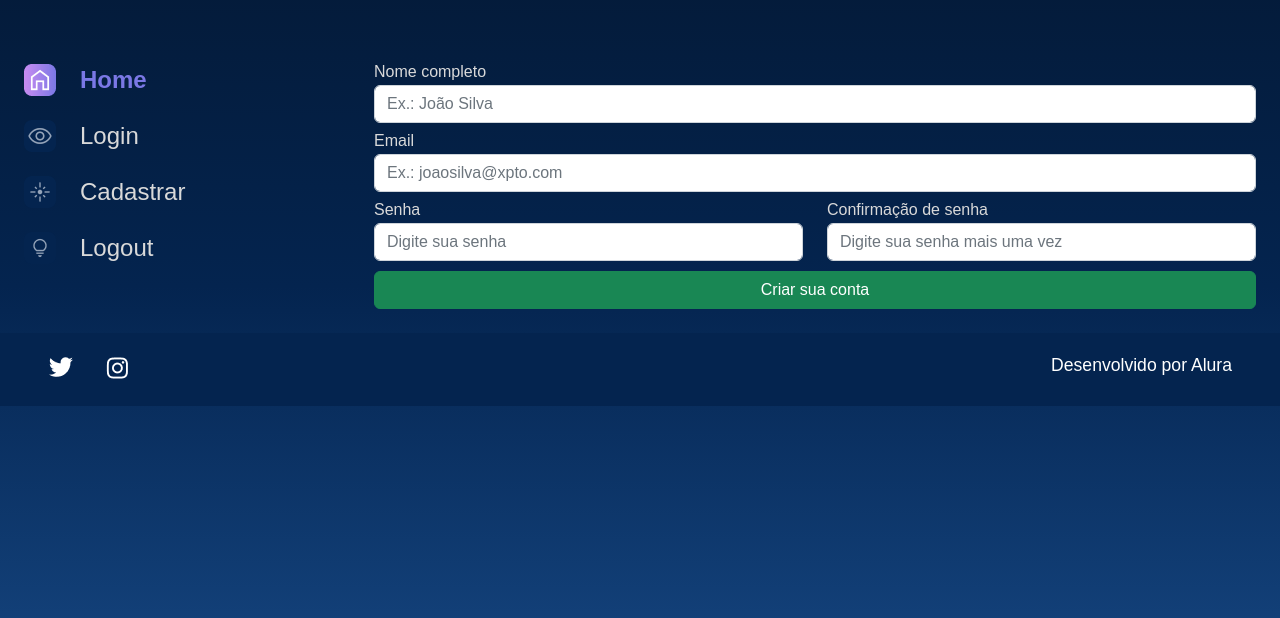
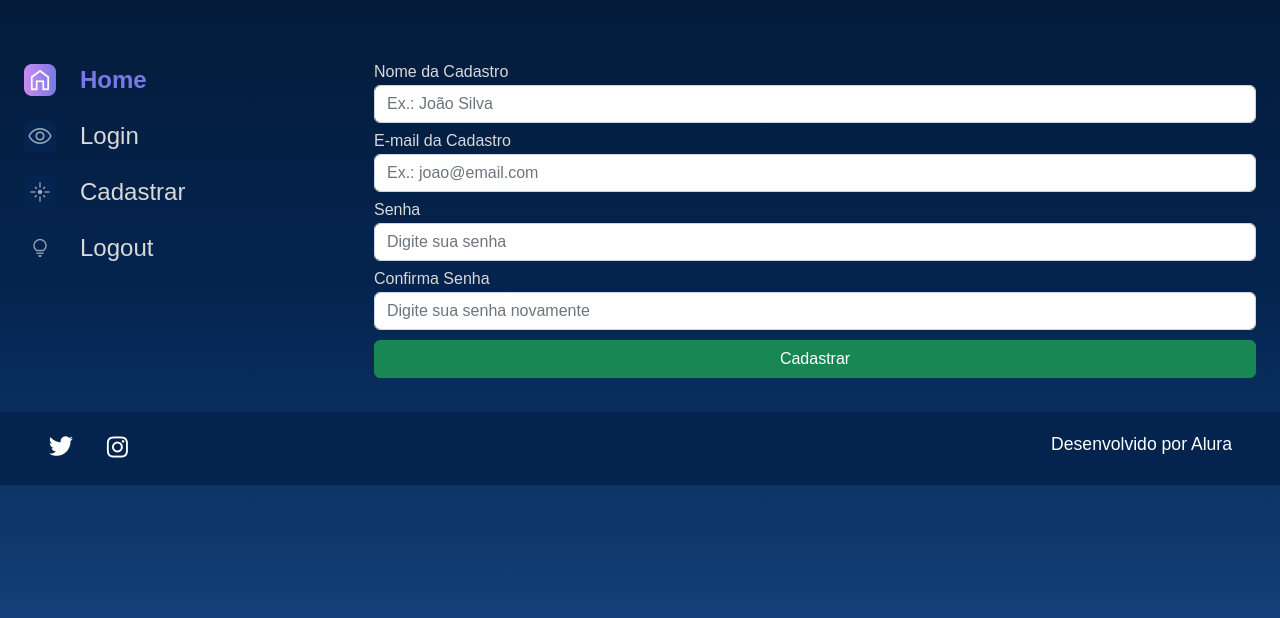
Before and after one commit to Felipedmgs/python_django, a Django app: page /cadastro in a window 1280 px wide. Shown: the part 114-732 px from the top of the page. Run offline with Django 5.2, Linux system fonts and the light colour scheme.

Commit message:
Merge branch 'main' of https://github.com/Felipedmgs/django_space

```diff
--- a/templates/usuarios/cadastro.html
+++ b/templates/usuarios/cadastro.html
@@ -41,27 +41,18 @@
                 </nav>
             </section>
             <section class="galeria" style="margin-left: 5em">
-                <form action="" method="">
+                <form action="{% url 'cadastro' %}" method="POST">
+                    {% csrf_token %}
                     <div class="row">
-                        <div class="col-12 col-lg-12" style="margin-bottom: 10px;">
-                            <label for="nome_cadastro" style="color:#D9D9D9; margin-bottom: 5px;"><b>Nome completo</b></label>
-                            <input type="text" class="form-control" name="nome_cadastro" placeholder="Ex.: João Silva" required>
+                        {% for field in form.visible_fields %}
+                        <div  class="col-12 col-lg-12" style="margin-bottom: 10px;">
+                            <label for="{{field.id_for_label}}" style="color:#D9D9D9; margin-bottom: 5px;">{{field.label}}</label>
+                            {{ field }}
                         </div>
-                        <div class="col-12 col-lg-12" style="margin-bottom: 10px;">
-                            <label for="email" style="color:#D9D9D9; margin-bottom: 5px;"><b>Email</b></label>
-                            <input type="email" class="form-control" name="email" placeholder="Ex.: joaosilva@xpto.com" required>
-                        </div>
-                        <div class="col-12 col-lg-6" style="margin-bottom: 10px;">
-                            <label for="password1" style="color:#D9D9D9; margin-bottom: 5px;"><b>Senha</b></label>
-                            <input type="password" class="form-control" name="password1" placeholder="Digite sua senha" required>
-                        </div>
-                        <div class="col-12 col-lg-6" style="margin-bottom: 10px;">
-                            <label for="password2" style="color:#D9D9D9; margin-bottom: 5px;"><b>Confirmação de senha</b></label>
-                            <input type="password" class="form-control" name="password2" placeholder="Digite sua senha mais uma vez" required>
-                        </div>
-                        <div class="col-12 text-center">
-                            <button class="btn btn-success col-12" style="padding: top 5px;" type="submit">Criar sua conta</button>
-                        </div>
+                        {% endfor %}
+                    </div>
+                    <div  class="col-12 col-lg-12" style="margin-bottom: 10px;">
+                        <button class="btn btn-success col-12" style="padding: top 5px;" type="submit">Cadastrar</button>
                     </div>
                 </form>
             </section>
--- a/usuarios/forms.py
+++ b/usuarios/forms.py
@@ -4,11 +4,71 @@ class LoginForms(forms.Form):
     nome_login=forms.CharField(
         label="Nome de Login",
         required=True,
-        max_length=100
+        max_length=100,
+        widget=forms.TextInput(
+            attrs={
+                "class": "form-control",
+                "placeholder": "Ex.: João Silva"
+            }
+        )
     )
     senha=forms.CharField(
         label="Senha de Login",
         required=True,
         max_length=70,
-        widget=forms.PasswordInput()
+        widget=forms.PasswordInput(
+            attrs={
+                "class": "form-control",
+                "placeholder": "Digite sua senha"
+            }
+        )
     )
+
+class CadastroForms(forms.Form):
+    nome_cadastro=forms.CharField(
+        label="Nome da Cadastro",
+        required=True,
+        max_length=100,
+        widget=forms.TextInput(
+            attrs={
+                "class": "form-control",
+                "placeholder": "Ex.: João Silva"
+            }
+        )
+    )
+
+    email=forms.EmailField(
+        label="E-mail da Cadastro",
+        required=True,
+        max_length=100,
+        widget=forms.EmailInput(
+            attrs={
+                "class": "form-control",
+                "placeholder": "Ex.: joao@email.com"
+            }
+        )
+    )
+
+    senha_1=forms.CharField(
+        label="Senha",
+        required=True,
+        max_length=70,
+        widget=forms.PasswordInput(
+            attrs={
+                "class": "form-control",
+                "placeholder": "Digite sua senha"
+            }
+        )
+    )
+
+    senha_2=forms.CharField(
+        label="Confirma Senha",
+        required=True,
+        max_length=70,
+        widget=forms.PasswordInput(
+            attrs={
+                "class": "form-control",
+                "placeholder": "Digite sua senha novamente"
+            }
+        )
+    )
--- a/usuarios/views.py
+++ b/usuarios/views.py
@@ -1,5 +1,6 @@
-from django.shortcuts import render
-from usuarios.forms import LoginForms
+from django.shortcuts import render, redirect
+from usuarios.forms import LoginForms, CadastroForms
+from django.contrib.auth.models import User
 
 # Create your views here.
 def login(request):
@@ -7,4 +8,35 @@ def login(request):
     return render(request, "usuarios/login.html", {"form":form})
 
 def cadastro(request):
-    return render(request, "usuarios/cadastro.html")
+    form = CadastroForms()
+
+    if request.method == 'POST':
+        form = CadastroForms(request.POST)
+
+        if form.is_valid():
+            if form["senha_1"].value() != form["senha_2"].value():
+                return redirect('cadastro')
+
+            #pega o valor dos campos no html
+            nome  = form["nome_cadastro"].value()
+            email = form["email"].value()
+            senha = form["senha_1"].value()
+
+            if User.objects.filter(username=nome).exists():
+                return redirect('cadastro')
+
+            #grava no banco o user
+            usuario = User.objects.create_user(
+                username=nome,
+                email=email,
+                password=senha
+            )
+            usuario.save()
+            return redirect('login')
+
+
+
+
+
+
+    return render(request, "usuarios/cadastro.html", {"form": form})
```
Also changed, not shown: templates/usuarios/login.html (+6 -3 lines).
